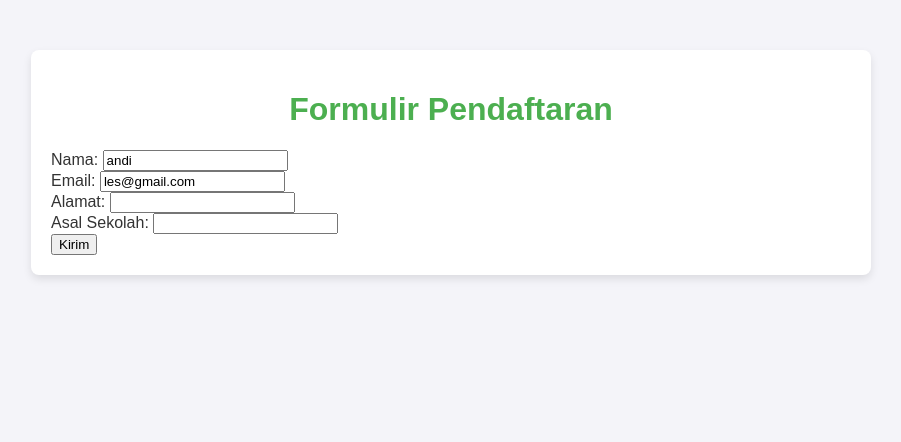
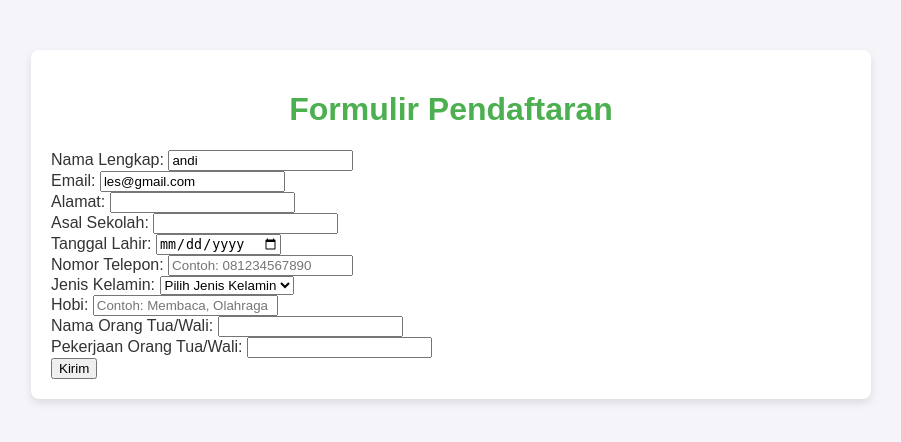
Before and after one commit to koalasaurus/ppdb-3, a Flask app: page /form/1 in a window 1280 px wide. Shown: the top 442 px of the page, without its empty margins (189-1090 px from the left). Run offline with Flask 3, Linux system fonts and the light colour scheme; data comes from the database, SQL or seed files in the repository; both versions use the stored data as it was after the commit.

Commit message:
Add user profile fields and notification handling in forms and dashboards

```diff
--- a/app.py
+++ b/app.py
@@ -71,6 +71,12 @@ def form(user_id):
     if request.method == 'POST':
         user.address = request.form['address']
         user.school = request.form['school']
+        user.birth_date = request.form['birth_date']
+        user.phone = request.form['phone']
+        user.gender = request.form['gender']
+        user.hobby = request.form['hobby']
+        user.parent_name = request.form['parent_name']
+        user.parent_job = request.form['parent_job']
         db.session.commit()
         flash('Formulir berhasil dikirim! Menunggu persetujuan admin.')
         return redirect(url_for('dashboard_user', user_id=user.id))
@@ -96,7 +102,6 @@ def dashboard_user(user_id):
 @app.route('/dashboard_admin', methods=['GET', 'POST'])
 def dashboard_admin():
     if 'admin_id' not in session:
-        print("Admin not logged in")
         flash('Anda harus login sebagai admin untuk mengakses halaman ini.')
         return redirect(url_for('login'))
 
@@ -114,9 +119,11 @@ def dashboard_admin():
         # Proses aksi
         if action == 'approve':
             user.status = 'Approved'
+            add_notification(user.id, "Pendaftaran Anda telah diterima oleh admin.")
             flash(f'User {user.name} telah diterima.')
         elif action == 'reject':
             user.status = 'Rejected'
+            add_notification(user.id, "Pendaftaran Anda telah ditolak oleh admin.")
             flash(f'User {user.name} telah ditolak.')
 
         db.session.commit()  # Simpan perubahan ke database
@@ -162,6 +169,14 @@ def user_detail(user_id):
         return redirect(url_for('dashboard_admin'))
     return render_template('user_detail.html', user=user)
 
+@app.route('/mark_notification_read/<int:notification_id>', methods=['POST'])
+def mark_notification_read(notification_id):
+    notification = Notification.query.get(notification_id)
+    if notification:
+        notification.is_read = True
+        db.session.commit()
+    return redirect(url_for('dashboard_user', user_id=notification.user_id))
+
 if __name__ == '__main__':
     with app.app_context():
         # Membuat tabel di database
--- a/templates/form.html
+++ b/templates/form.html
@@ -8,14 +8,40 @@
     <div class="container">
         <h1>Formulir Pendaftaran</h1>
         <form method="POST">
-            <label>Nama:</label>
-            <input type="text" name="name" value="{{ user.name }}" readonly><br>
+            <label>Nama Lengkap:</label>
+            <input type="text" name="full_name" value="{{ user.name }}" readonly><br>
+
             <label>Email:</label>
             <input type="email" name="email" value="{{ user.email }}" readonly><br>
+
             <label>Alamat:</label>
-            <input type="text" name="address" required><br>
+            <input type="text" name="address" value="{{ user.address or '' }}" required><br>
+
             <label>Asal Sekolah:</label>
-            <input type="text" name="school" required><br>
+            <input type="text" name="school" value="{{ user.school or '' }}" required><br>
+
+            <label>Tanggal Lahir:</label>
+            <input type="date" name="birth_date" required><br>
+
+            <label>Nomor Telepon:</label>
+            <input type="tel" name="phone" pattern="[0-9]{10,15}" placeholder="Contoh: 081234567890" required><br>
+
+            <label>Jenis Kelamin:</label>
+            <select name="gender" required>
+                <option value="" disabled selected>Pilih Jenis Kelamin</option>
+                <option value="Laki-laki">Laki-laki</option>
+                <option value="Perempuan">Perempuan</option>
+            </select><br>
+
+            <label>Hobi:</label>
+            <input type="text" name="hobby" placeholder="Contoh: Membaca, Olahraga"><br>
+
+            <label>Nama Orang Tua/Wali:</label>
+            <input type="text" name="parent_name" required><br>
+
+            <label>Pekerjaan Orang Tua/Wali:</label>
+            <input type="text" name="parent_job" required><br>
+
             <button type="submit">Kirim</button>
         </form>
     </div>
```
Also changed, not shown: models.py (+7 -1 lines), templates/dashboard_user.html (+14 -0 lines), instance/db.sqlite3.
